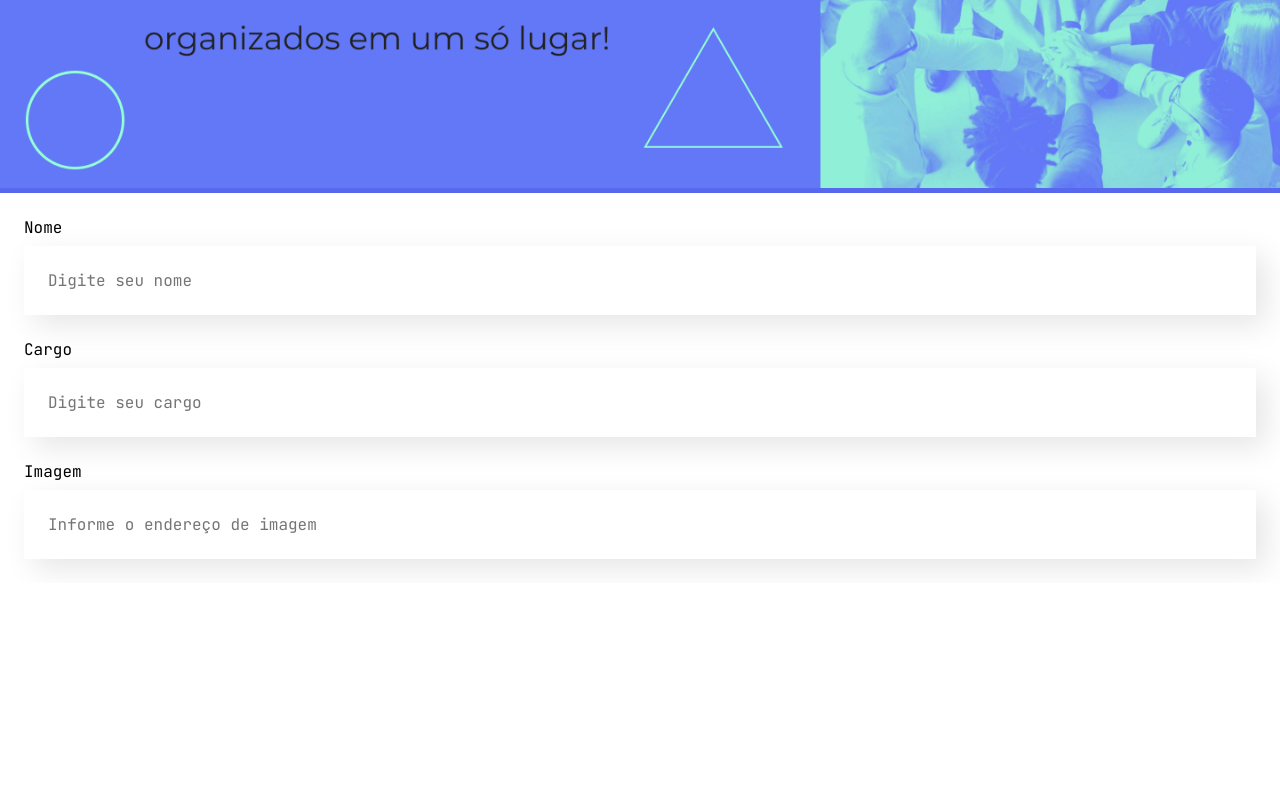
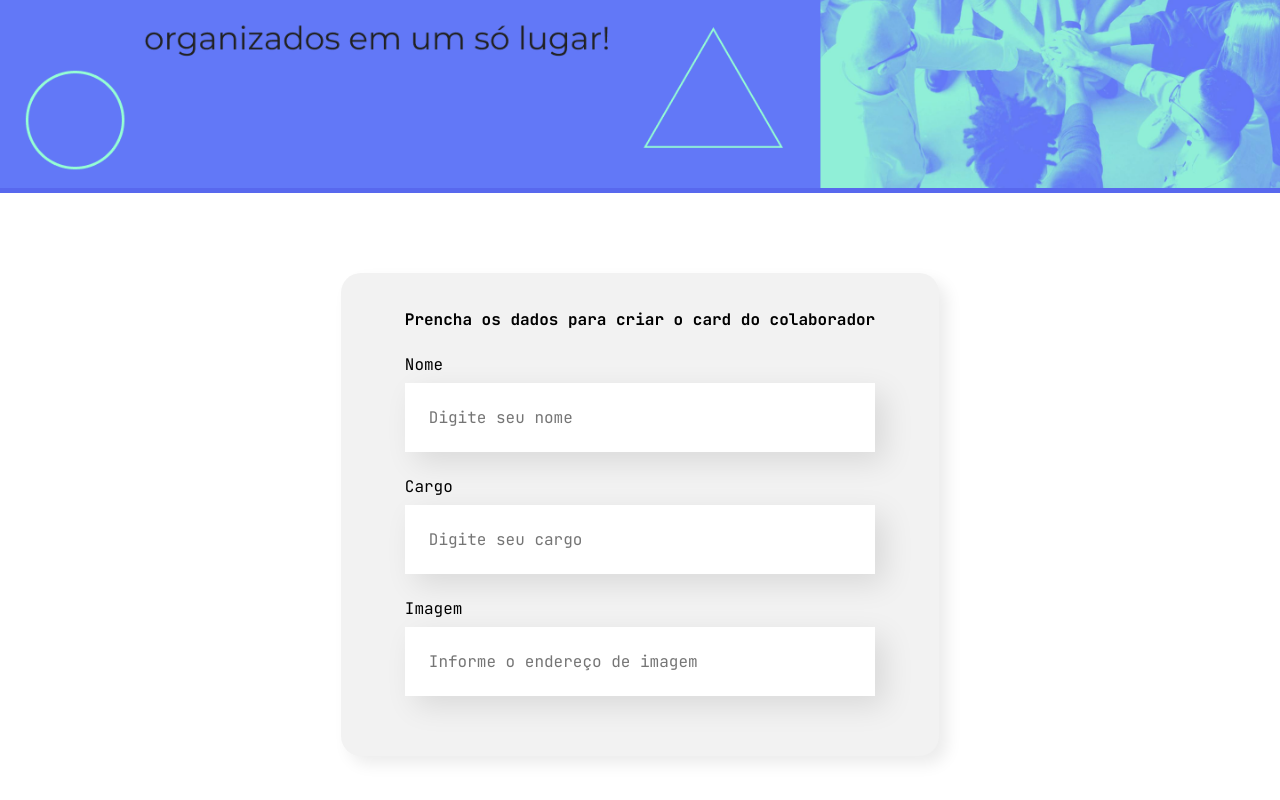
Before and after one commit to andrade-bruno/modalgr-training-process, a React (Create React App) app in the folder react-desenvolvendo-com-javascript/organo/: page / in a window 1280 px wide. Shown: the part 306-1106 px from the top of the page. Before the commit the page ends 889 px from the top, so only its background shows below. Built offline with nearby package versions, Linux system fonts and the light colour scheme.

Commit message:
feat: Form component

```diff
--- a/react-desenvolvendo-com-javascript/organo/src/App.js
+++ b/react-desenvolvendo-com-javascript/organo/src/App.js
@@ -1,18 +1,14 @@
 import Banner from './components/Banner';
-import Input from './components/Input';
+import Form from './components/Form';
 import './main.css';
 
 function App() {
     return (
         <>
-            <Banner />
-            <Input name='Nome' type='text' placeholder='Digite seu nome' />
-            <Input name='Cargo' type='text' placeholder='Digite seu cargo' />
-            <Input
-                name='Imagem'
-                type='text'
-                placeholder='Informe o endereço de imagem'
-            />
+            <div className='app'>
+                <Banner />
+                <Form />
+            </div>
         </>
     );
 }
--- a/react-desenvolvendo-com-javascript/organo/src/components/Form/index.css
+++ b/react-desenvolvendo-com-javascript/organo/src/components/Form/index.css
@@ -0,0 +1,15 @@
+.form {
+    display: flex;
+    flex-direction: column;
+    align-items: flex-start;
+    justify-content: center;
+    margin: 80px 0;
+}
+
+.form form {
+    max-width: 80%;
+    background: #f2f2f2;
+    border-radius: 20px;
+    padding: 36px 64px;
+    box-shadow: 8px 8px 16px rgba(0, 0, 0, 0.08);
+}
--- a/react-desenvolvendo-com-javascript/organo/src/components/Form/index.js
+++ b/react-desenvolvendo-com-javascript/organo/src/components/Form/index.js
@@ -0,0 +1,30 @@
+import React from 'react';
+import Input from './../Input/';
+import './index.css';
+
+export default function Form() {
+    return (
+        <>
+            <div className='form'>
+                <form>
+                    <h1>Prencha os dados para criar o card do colaborador</h1>
+                    <Input
+                        name='Nome'
+                        type='text'
+                        placeholder='Digite seu nome'
+                    />
+                    <Input
+                        name='Cargo'
+                        type='text'
+                        placeholder='Digite seu cargo'
+                    />
+                    <Input
+                        name='Imagem'
+                        type='text'
+                        placeholder='Informe o endereço de imagem'
+                    />
+                </form>
+            </div>
+        </>
+    );
+}
--- a/react-desenvolvendo-com-javascript/organo/src/components/Input/index.css
+++ b/react-desenvolvendo-com-javascript/organo/src/components/Input/index.css
@@ -1,5 +1,6 @@
 .field {
-    margin: 24px;
+    margin: 24px 0;
+    width: 100%;
 }
 
 .field label {
--- a/react-desenvolvendo-com-javascript/organo/src/main.css
+++ b/react-desenvolvendo-com-javascript/organo/src/main.css
@@ -6,3 +6,10 @@
     font-family: 'JetBrains Mono', monospace;
     font-size: 100%;
 }
+
+.app {
+    display: flex;
+    flex-direction: column;
+    align-items: center;
+    justify-content: center;
+}
```
